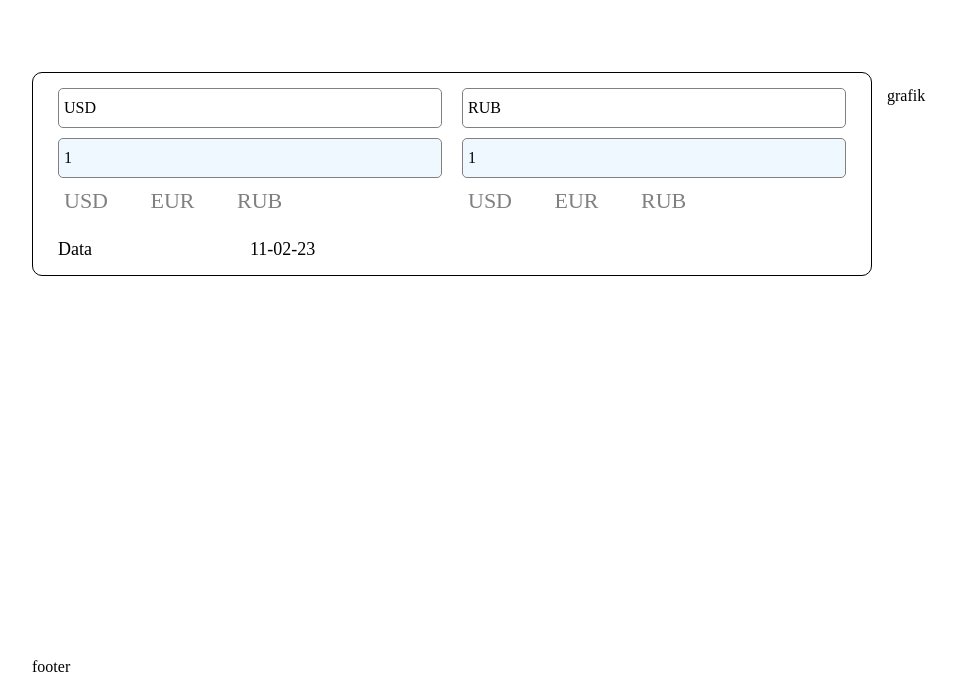
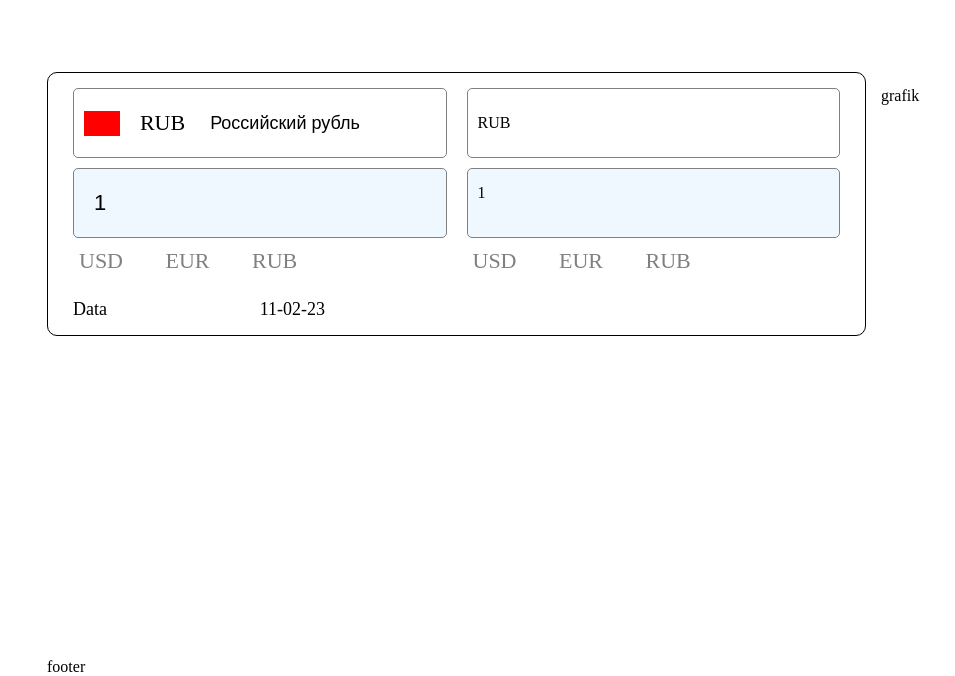
Before and after one commit to ilia-bielousov/konwerter-walut, a website: page app/index.html in a window 1280 px wide. Shown: the part 124-800 px from the top of the page, without its empty margins (8-963 px from the left). Drawn offline with Linux system fonts and the light colour scheme.

Commit message:
updated layout of the left section

```diff
--- a/app/assets/css/style.css
+++ /dev/null
@@ -1,132 +0,0 @@
-* {
-  margin: 0px;
-  padding: 0px;
-}
-
-html,
-body {
-  height: 100%;
-}
-
-.wrap {
-  display: flex;
-  flex-direction: column;
-  height: 100%;
-}
-
-.content {
-  flex: 1 0 auto;
-}
-
-.footer {
-  flex: 0 0 auto;
-}
-
-.container {
-  max-width: 1200px;
-  margin: 0px auto;
-  padding: 0px 15px;
-}
-
-.header {
-  padding: 50px 0px 75px;
-}
-
-.header__title {
-  font-size: 40px;
-  line-height: 48px;
-}
-
-.header__text a {
-  font-size: 20px;
-  font-weight: bold;
-  text-decoration: none;
-  color: #000;
-}
-
-.main .container {
-  display: flex;
-}
-
-.article {
-  width: 70%;
-}
-
-.aside {
-  width: 30%;
-}
-
-.grafik_content {
-  padding: 15px;
-}
-
-.konwerter {
-  display: flex;
-  padding: 15px;
-  border: 1px solid #000;
-  border-radius: 10px;
-  /* justify-content: center; */
-}
-
-.konwerter__left-section,
-.konwerter__right-section {
-  width: 50%;
-  padding: 0px 10px;
-}
-
-.konwerter__choose-walute,
-.konwerter__input-number {
-  margin-bottom: 10px;
-  padding: 10px 50px 10px 5px;
-  border: 1px solid gray;
-  border-radius: 5px;
-  cursor: pointer;
-  transition: 0.2s;
-}
-
-.konwerter__choose-walute:hover {
-  border: 1px solid #000;
-}
-
-.konwerter__input-number:hover {
-  background-color: #cedfee;
-}
-
-.konwerter__input-number {
-  background-color: aliceblue;
-}
-
-.konwerter__offen-used {
-  margin-bottom: 25px;
-}
-
-.konwerter__offen-used span {
-  margin-right: 25px;
-  padding: 6px;
-  border-radius: 35%;
-  font-size: 22px;
-  color: gray;
-  cursor: pointer;
-  transition: 0.2s;
-}
-
-.konwerter__offen-used span:hover {
-  background-color: #cedfee;
-}
-
-.konwerter__calendar {
-  font-size: 18px;
-}
-
-.konwerter__calendar-inner {
-  display: grid;
-  grid-template-columns: repeat(4, 1fr);
-}
-
-.konwerter__date {
-
-}
-
-.konwerter__choose-day {
-  grid-column-start: 3;
-}
--- a/app/assets/js/script.js
+++ b/app/assets/js/script.js
@@ -0,0 +1,8 @@
+'use strict';
+
+window.addEventListener('DOMContentLoaded', main);
+
+
+function main() {
+  console.log('test');
+}
--- a/app/assets/sass/main.scss
+++ b/app/assets/sass/main.scss
@@ -0,0 +1,180 @@
+* {
+  margin: 0px;
+  padding: 0px;
+  box-sizing: border-box;
+}
+
+html,
+body {
+  height: 100%;
+}
+
+.wrap {
+  display: flex;
+  flex-direction: column;
+  height: 100%;
+}
+
+.content {
+  flex: 1 0 auto;
+}
+
+.footer {
+  flex: 0 0 auto;
+}
+
+
+.container {
+  max-width: 1200px;
+  margin: 0px auto;
+  padding: 0px 15px;
+}
+
+.header {
+  padding: 50px 0px 75px;
+
+  &__title {
+    font-size: 40px;
+    line-height: 48px;
+  }
+
+  &__text a {
+    font-size: 20px;
+    font-weight: bold;
+    text-decoration: none;
+    color: #000;
+  }
+}
+
+.main {
+  .container {
+    display: flex;
+  }
+}
+
+.article {
+  width: 70%;
+}
+
+.aside {
+  width: 30%;
+}
+
+.grafik_content {
+  padding: 15px;
+}
+
+.konwerter {
+  display: flex;
+  padding: 15px;
+  border: 1px solid #000;
+  border-radius: 10px;
+
+  &__left-section,
+  &__right-section {
+    width: 50%;
+    padding: 0px 10px;
+  }
+
+  &__choose-walute,
+  &__input-number {
+    height: 70px;
+    margin-bottom: 10px;
+    padding: 15px 50px 15px 10px;
+    border: 1px solid gray;
+    border-radius: 5px;
+    cursor: pointer;
+    // transition: 0.2s;
+    box-sizing: border-box;
+  }
+
+  &__choose-walute {
+    display: flex;
+    align-items: center;
+  }
+
+  &__choose-walute:hover {
+    border: 2px solid #000;
+  }
+
+  &__flag {
+    width: 60px;
+    height: 25px;
+    margin-right: 20px;
+    background-color: #f00;
+  }
+
+  &__walute {
+    margin-right: 20px;
+    font-size: 22px;
+    font-weight: 500;
+  }
+
+  &__name-walute {
+    width: 100%;
+    padding: 10px 5px;
+    border: none;
+    font-size: 18px;
+
+    &:focus {
+      border: 2px solid #000;
+      outline: none;
+    }
+  }
+
+  &__input-number:hover {
+    background-color: #cedfee;
+  }
+
+  &__input-number {
+    background-color: aliceblue;
+  }
+
+  &__input-value {
+    width: 100%;
+    height: 100%;
+    padding: 10px;
+    border: 0px;
+    font-size: 22px;
+    background-color: aliceblue;
+
+    &:focus {
+      outline: none;
+    }
+  }
+
+  &__offen-used {
+    margin-bottom: 25px;
+  }
+
+  &__offen-used span {
+    margin-right: 25px;
+    padding: 6px;
+    border-radius: 35%;
+    font-size: 22px;
+    color: gray;
+    cursor: pointer;
+    transition: 0.2s;
+  }
+
+  &__offen-used span:hover {
+    background-color: #cedfee;
+  }
+
+  &__calendar {
+    font-size: 18px;
+  }
+
+  &__calendar-inner {
+    display: grid;
+    grid-template-columns: repeat(4, 1fr);
+  }
+
+  &__date {
+
+  }
+
+  &__choose-day {
+    grid-column-start: 3;
+  }
+}
--- a/app/index.html
+++ b/app/index.html
@@ -5,7 +5,7 @@
   <meta charset="UTF-8">
   <meta http-equiv="X-UA-Compatible" content="IE=edge">
   <meta name="viewport" content="width=device-width, initial-scale=1.0">
-    <link rel="stylesheet" href="./assets/css/style.css">
+  <link rel="stylesheet" href="./assets/css/main.css">
   <title>konwerter walut</title>
 </head>
 
@@ -28,10 +28,18 @@
             <div class="main main__konwerter konwerter">
               <div class="konwerter__left-section">
                 <div class="konwerter__choose-walute">
-                                    USD
+                  <div class="konwerter__flag">
+                  </div>
+                  <div class="konwerter__walute">
+                    RUB
+                  </div>
+                  <input type="text" class="konwerter__name-walute" value="Российский рубль">
+                  <div class="konwerter__arrow">
+                    <span></span>
+                  </div>
                 </div>
                 <div class="konwerter__input-number">
-                                    1
+                  <input type="text" class="konwerter__input-value" value="1">
                 </div>
                 <div class="konwerter__offen-used">
                   <span>
@@ -95,4 +103,6 @@
   </div>
 </body>
 
+<script src="./assets/js/script.js"></script>
+
 </html>
```
Also changed, not shown: app/assets/css/main.css. Lines whose indentation alone changed are shown as unchanged.
